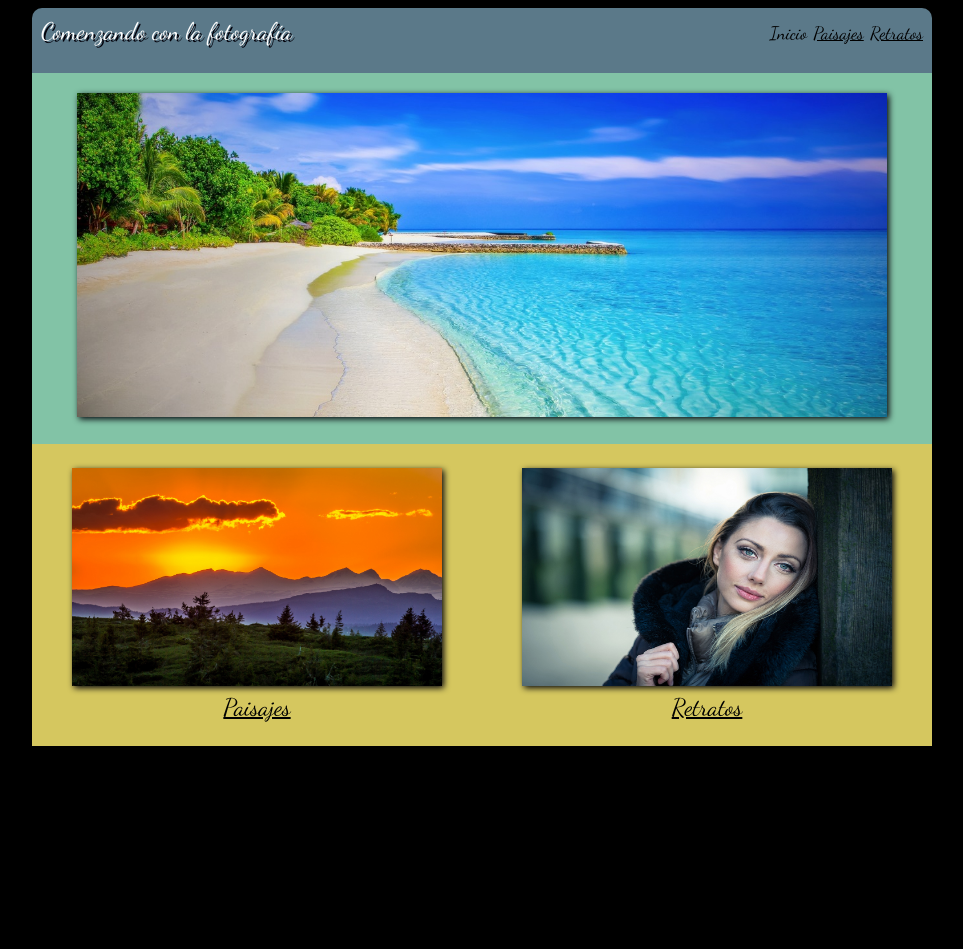
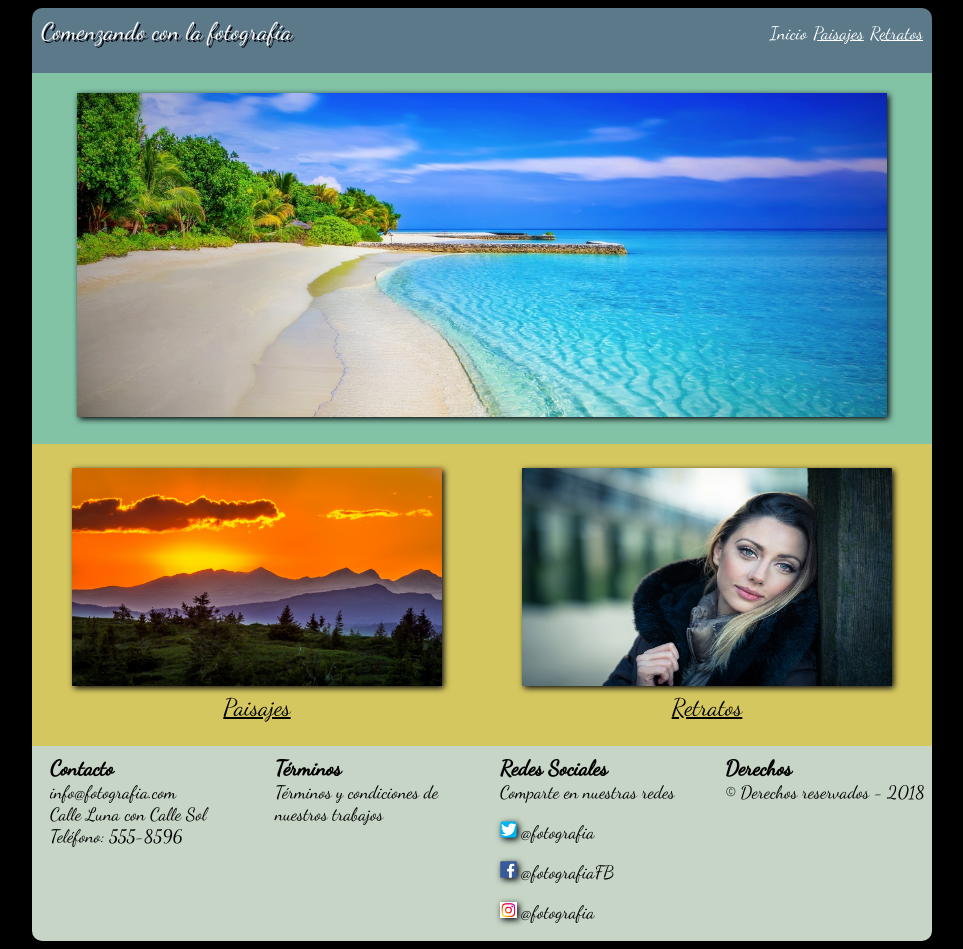
Before and after one commit to cepa44/cssfundamentals, a plain HTML site: page index.html in a window 1280 px wide. Shown: the whole page, without its empty margins (158-1121 px from the left). Before the commit the page ends 800 px from the top, so only its background shows below. Drawn offline with Linux system fonts and the light colour scheme.

Commit message:
HomePage

```diff
--- a/css/estilos.css
+++ b/css/estilos.css
@@ -5,7 +5,7 @@ body {
   font-size: x-large;
 }
 
-.menu a {
+.menu nav a:link, a:visited {
   color: white;
   font-size: large;
 }
--- a/index.html
+++ b/index.html
@@ -39,6 +39,37 @@
           </figure>
         </div>
       </section>
+      <footer>
+        <div class="piepagina">
+          <div class="contacto">
+            <h3>Contacto</h3>
+            info@fotografia.com <br>
+            Calle Luna con Calle Sol <br>
+            Teléfono: 555-8596
+          </div>
+          <div class="terminos">
+            <h3>Términos</h3>
+            Términos y condiciones de nuestros trabajos
+          </div>
+          <div class="sociales">
+            <h3>Redes Sociales</h3>
+            Comparte en nuestras redes <br>
+            <figure>
+              <img src="img/twitter.png" alt="Twitter"> @fotografia <br>
+            </figure>
+            <figure>
+                <img src="img/facebook.png" alt="Facebook"> @fotografiaFB <br>
+            </figure>
+            <figure>
+                <img src="img/instagram.png" alt="Instagram"> @fotografia
+            </figure>
+          </div>
+          <div class="derechos">
+            <h3>Derechos</h3>
+            &copy Derechos reservados - 2018
+          </div>
+        </div>
+      </footer>
     </div>
   </body>
 </html>
```
